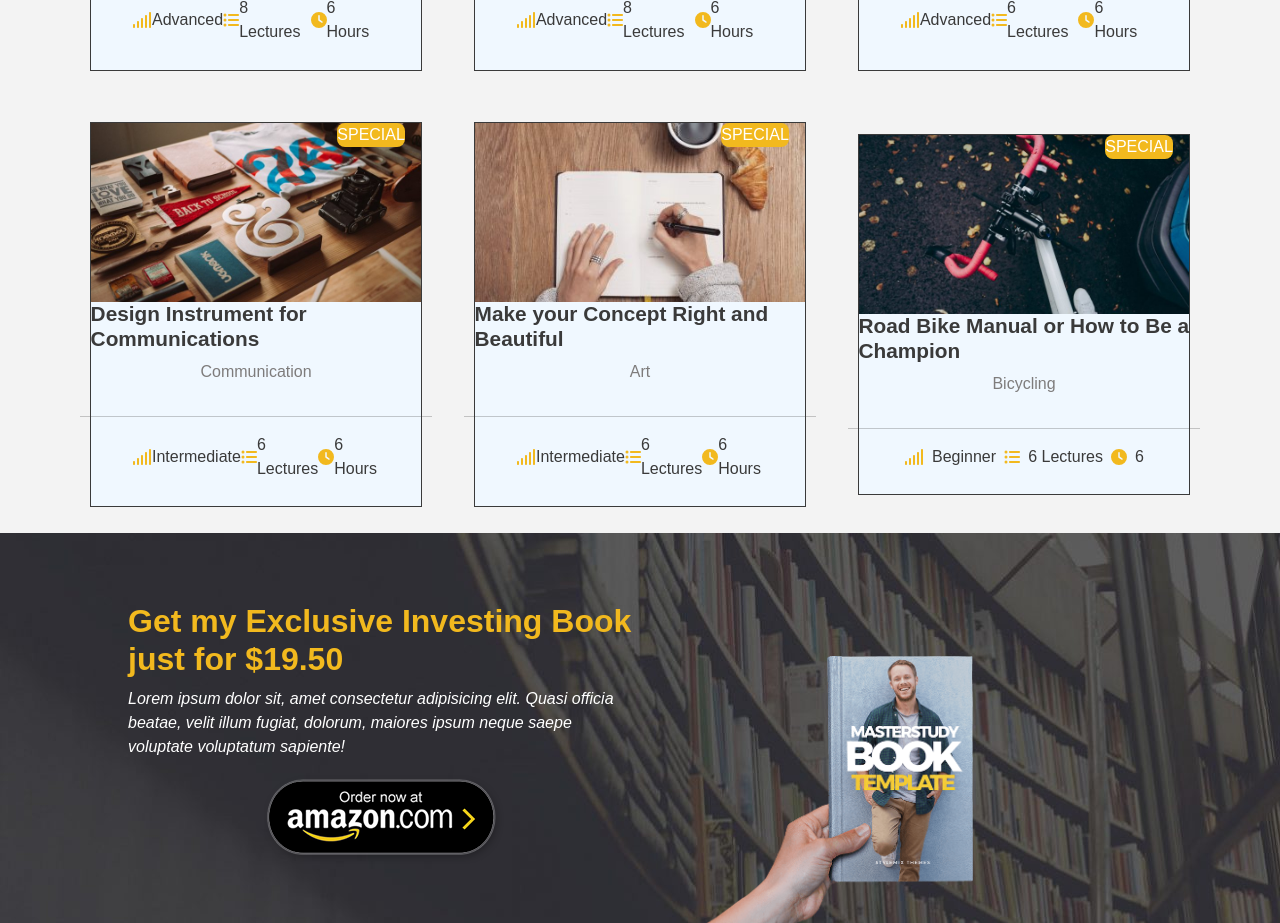
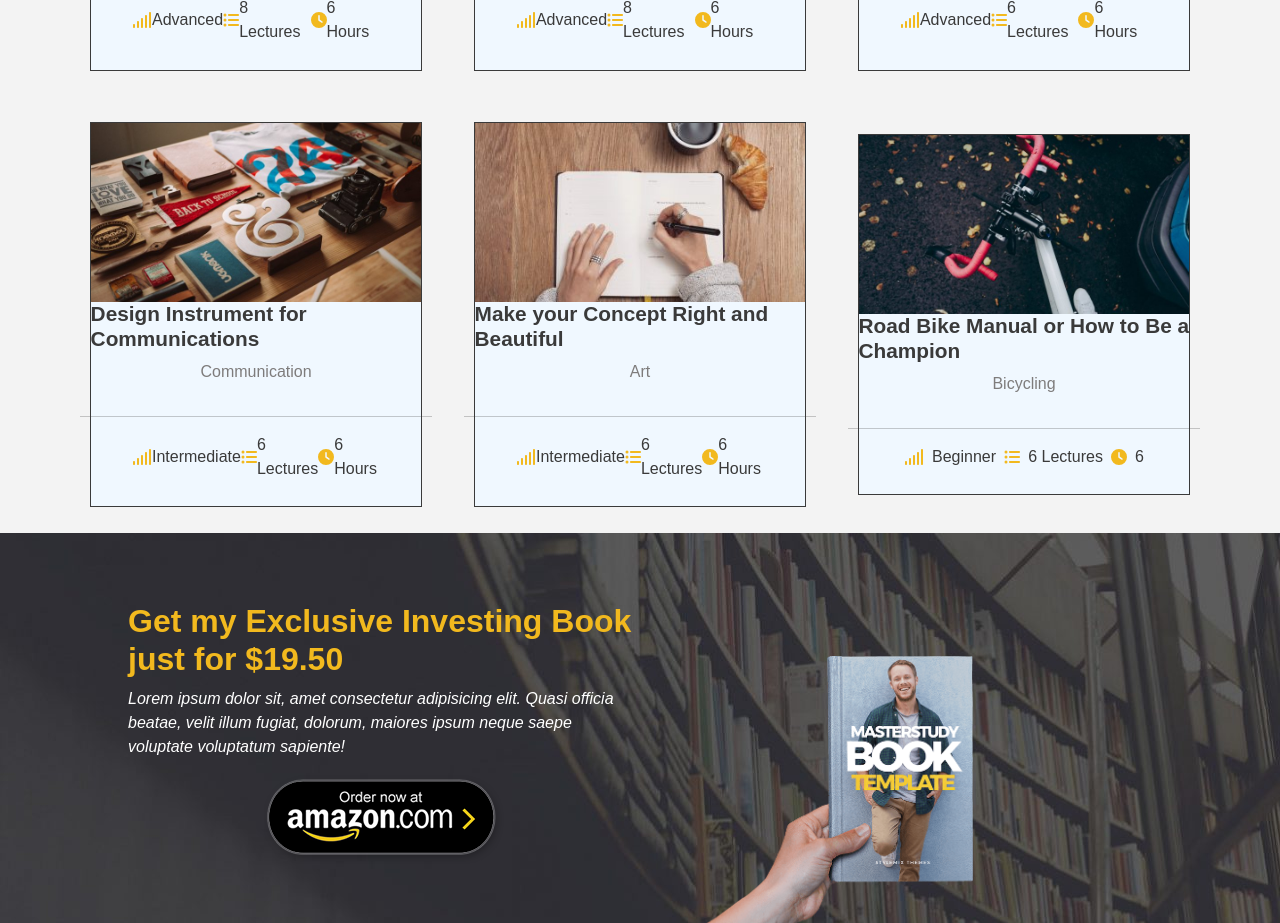
Before and after one commit to FrancescoBonanno1/proj-html-vuejs, a Vue app: page / in a window 1280 px wide. Shown: the part 1460-2383 px from the top of the page. Built offline with nearby package versions, Linux system fonts and the light colour scheme.

Commit message:
correzione sul v-if

```diff
--- a/src/components/pageMain.vue
+++ b/src/components/pageMain.vue
@@ -31,7 +31,7 @@ export default {
     </section>
     <section id="coursesection">
         <div v-for="course in this.store.coursecard" id="coursecard">
-            <span v-if="course.special = true" id="special">SPECIAL</span>
+            <span v-if="course.special == true" id="special">SPECIAL</span>
             <span v-else></span>
             <img :src="course.image" alt="photo">
             <h3>{{ course.title }}</h3>
```
